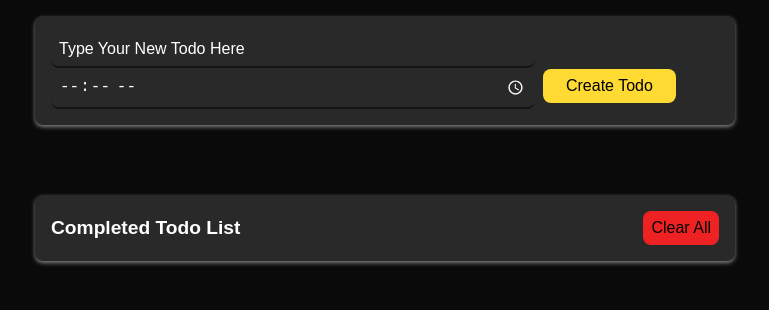
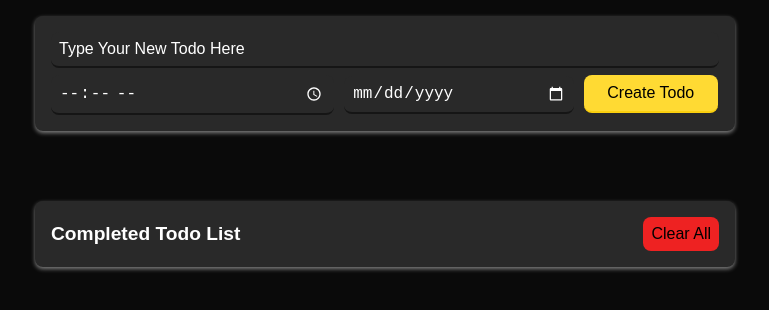
Before and after one commit to sharadp1415/Todolist-React-App, a React (Create React App) app: page / in a window 1280 px wide. Shown: the top 310 px of the page, without its empty margins (255-1024 px from the left). Built offline with nearby package versions, Linux system fonts and the light colour scheme.

Commit message:
partially implemented overdue checker feature

```diff
--- a/src/todos/NewTodoForm.css
+++ b/src/todos/NewTodoForm.css
@@ -7,7 +7,8 @@
 }
 
 .new-todo-input,
-.new-todo-clock {
+.new-todo-clock,
+.new-todo-date {
   font-size: 16px;
   padding: 8px;
   border: none;
@@ -19,28 +20,48 @@
   color: white;
 }
 
-.new-todo-clock {
-  display: inline-block;
+.new-todo-input {
+  width: 100%;
+  margin-right: 0;
+  display: block;
+  box-sizing: border-box;
 }
 
 .new-todo-input::placeholder {
   color: white;
 }
 
+.new-todo-clock {
+  display: inline-block;
+  width: 40%;
+  margin-right: 10px;
+}
+
 .new-todo-clock::-webkit-calendar-picker-indicator {
+  filter: invert(100%);
+}
+
+.new-todo-date {
+  display: inline-block;
+  width: 32%;
+}
+
+.new-todo-date::-webkit-calendar-picker-indicator {
   filter: invert(100%);
 }
 
 .new-todo-button {
   font-size: 16px;
-  padding: 8px;
+  padding: 9px;
   border: none;
   border-radius: 8px;
   outline: none;
   cursor: pointer;
-  margin-left: 8px;
+  margin-left: 10px;
   width: 20%;
   background-color: #ffda33;
+  margin-top: 7px;
+  border-bottom: 2px solid #facf0e;
 }
 
 .new-todo-button:hover {
--- a/src/todos/NewTodoForm.js
+++ b/src/todos/NewTodoForm.js
@@ -6,6 +6,7 @@ import { createTodo } from "./actions";
 const NewTodoForm = ({ todos, onCreatePressed }) => {
   const [inputValue, setInputValue] = useState("");
   const [inputTime, setInputTime] = useState("");
+  const [inputDate, setInputDate] = useState("");
   return (
     <div className="new-todo-form">
       <input
@@ -21,15 +22,22 @@ const NewTodoForm = ({ todos, onCreatePressed }) => {
         value={inputTime}
         onChange={(e) => setInputTime(e.target.value)}
       />
+      <input
+        className="new-todo-date"
+        type="date"
+        value={inputDate}
+        onChange={(e) => setInputDate(e.target.value)}
+      />
       <button
         onClick={() => {
           const isDuplicateText = todos.some(
             (todo) => todo.text === inputValue
           );
           if (!isDuplicateText) {
-            onCreatePressed({ inputValue, inputTime });
+            onCreatePressed({ inputValue, inputTime, inputDate });
             setInputValue("");
             setInputTime("");
+            setInputDate("");
           }
         }}
         className="new-todo-button"
--- a/src/todos/TodoListItem.css
+++ b/src/todos/TodoListItem.css
@@ -17,6 +17,10 @@
   display: inline-block;
   font-size: 16px;
   padding: 8px 0px;
+}
+
+.overdue {
+  color: #ffda33;
 }
 
 .buttons-container {
--- a/src/todos/TodoListItem.js
+++ b/src/todos/TodoListItem.js
@@ -3,9 +3,40 @@ import "./TodoListItem.css";
 
 const TodoListItem = ({ todo, onRemovePressed, onCompletedPressed }) => {
   const timer = setInterval(() => {
-    const date = new Date.now();
+    const date = Date.now();
+    const dueDate = new Date(todo.date + " " + todo.time);
+    console.log(date);
+    console.log(date > dueDate);
+    console.log("todo overdue?:", todo.isOverdue);
+    if (date > dueDate) {
+      todo.isOverdue = true;
+    }
   }, 1000);
 
+  if (todo.isOverdue) {
+    return (
+      <div className="todo-item-container">
+        <h3>{todo.text}</h3>
+        <span className="due-date overdue">Due Date: {todo.time}</span>
+        <div className="buttons-container">
+          {todo.isCompleted ? null : (
+            <button
+              onClick={() => onCompletedPressed(todo.text)}
+              className="completed-button"
+            >
+              Mark As Completed
+            </button>
+          )}
+          <button
+            onClick={() => onRemovePressed(todo.text)}
+            className="remove-button"
+          >
+            Remove
+          </button>
+        </div>
+      </div>
+    );
+  } else {
     return (
       <div className="todo-item-container">
         <h3>{todo.text}</h3>
@@ -28,6 +59,7 @@ const TodoListItem = ({ todo, onRemovePressed, onCompletedPressed }) => {
         </div>
       </div>
     );
+  }
 };
 
 export default TodoListItem;
--- a/src/todos/actions.js
+++ b/src/todos/actions.js
@@ -1,14 +1,16 @@
 export const CREATE_TODO = "CREATE_TODO";
 //action creator
-export const createTodo = ({ inputValue, inputTime }) => {
+export const createTodo = ({ inputValue, inputTime, inputDate }) => {
   const text = inputValue;
   const time = inputTime;
+  const date = inputDate;
 
   return {
     type: CREATE_TODO,
     payload: {
       text,
       time,
+      date,
     },
   };
 };
--- a/src/todos/reducers.js
+++ b/src/todos/reducers.js
@@ -12,10 +12,11 @@ export const todos = (state = [], action) => {
 
   switch (type) {
     case CREATE_TODO: {
-      const { text, time } = payload;
+      const { text, time, date } = payload;
       const newTodo = {
         text,
         time,
+        date,
         isCompleted: false,
         isOverdue: false,
       };
@@ -37,7 +38,7 @@ export const todos = (state = [], action) => {
 
       state = state.filter((todo) => {
         if (todo.text === text) {
-          selectedTodo = { ...todo, isCompleted: true };
+          selectedTodo = { ...todo, isCompleted: true, isOverdue: false };
           return false;
         } else {
           return true;
@@ -57,6 +58,7 @@ export const todos = (state = [], action) => {
     }
 
     case CHECK_OVERDUE_TODOS: {
+      break;
     }
 
     default:
```
Lines whose indentation alone changed are shown as unchanged.
